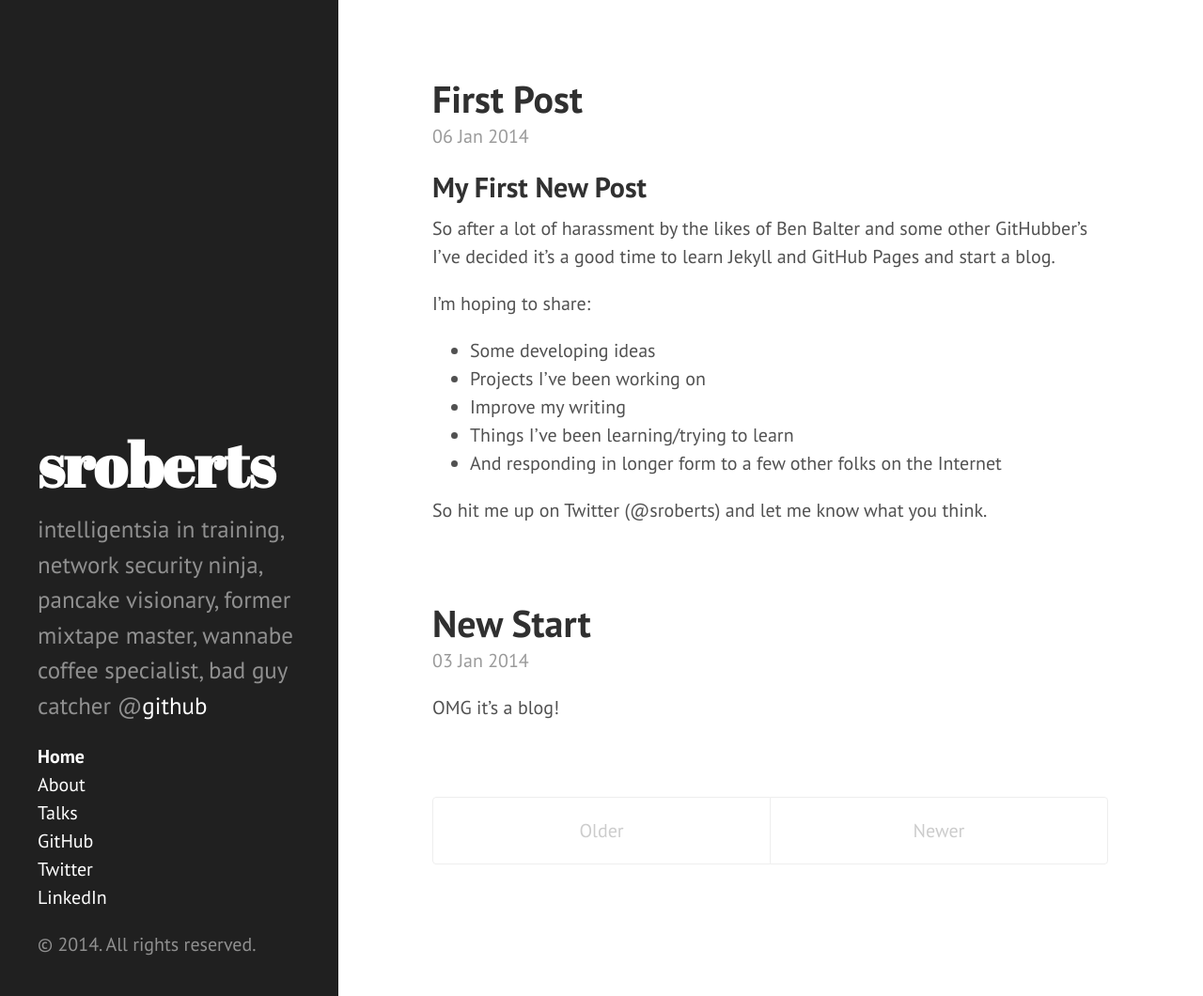
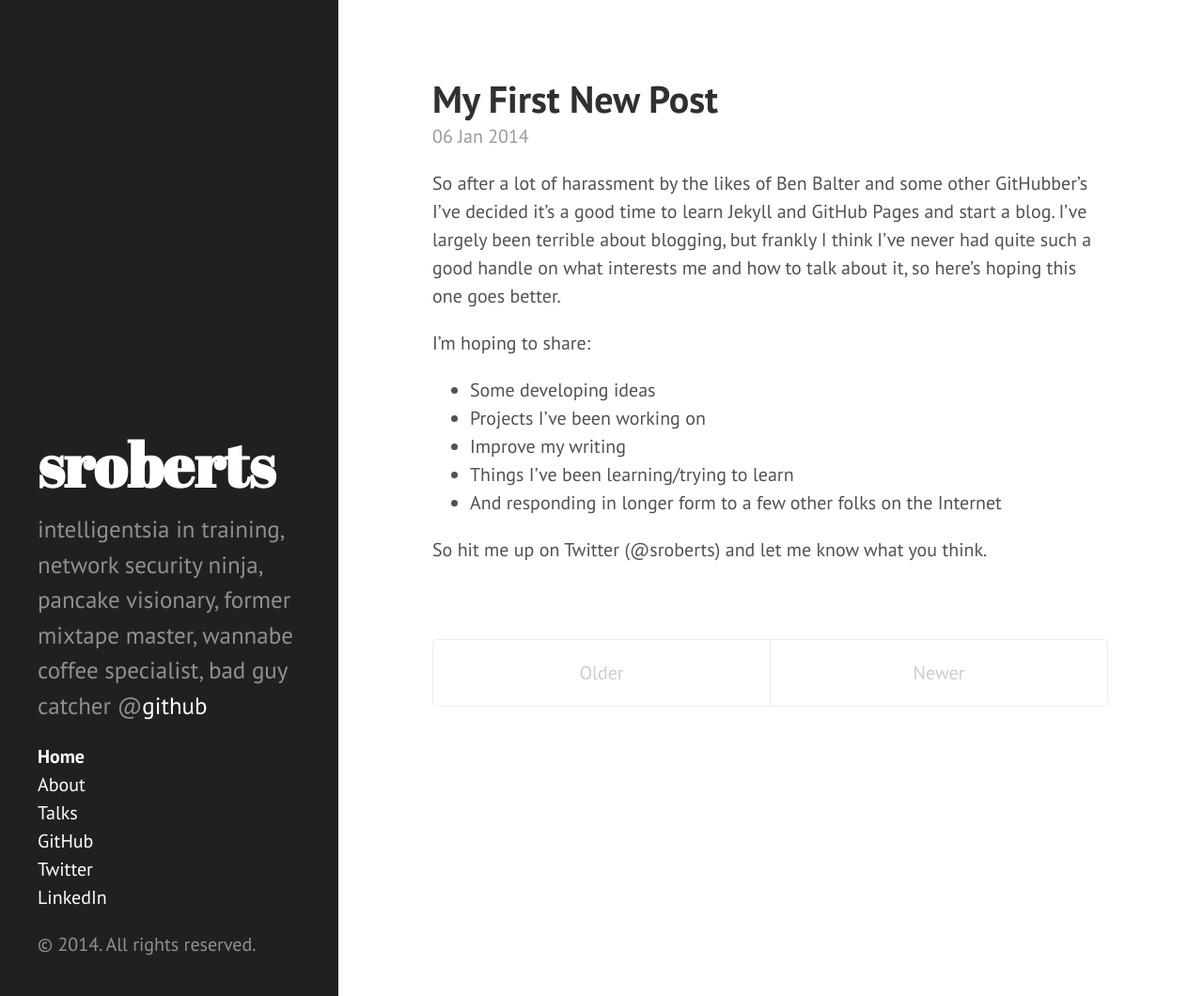
Before and after one commit to sroberts/sroberts.github.io, a Jekyll site: the page built from index.html, in a window 1280 px wide and 1060 px high. Shown: the whole window at 94% size. Built offline with Jekyll 4.4.1, drawn with Linux system fonts in a browser that asks for light colours; Markdown is read by kramdown in place of the engine named in the settings; the list of posts is cut into pages by our own code.

Commit message:
updated first post

```diff
--- a/_posts/2014-01-03-new-start.md
+++ /dev/null
@@ -1,6 +0,0 @@
----
-layout: post
-title: New Start
----
-
-OMG it's a blog!
--- a/_posts/2014-01-06-first-post.md
+++ b/_posts/2014-01-06-first-post.md
@@ -1,7 +1,12 @@
-## My First New Post
-So after a lot of harassment by the likes of Ben Balter and some other GitHubber's I've decided it's a good time to learn Jekyll and GitHub Pages and start a blog.
+---
+layout: post
+title: My First New Post
+---
+
+So after a lot of harassment by the likes of Ben Balter and some other GitHubber's I've decided it's a good time to learn Jekyll and GitHub Pages and start a blog. I've largely been terrible about blogging, but frankly I think I've never had quite such a good handle on what interests me and how to talk about it, so here's hoping this one goes better.
 
 I'm hoping to share:
+
 * Some developing ideas
 * Projects I've been working on
 * Improve my writing
```
